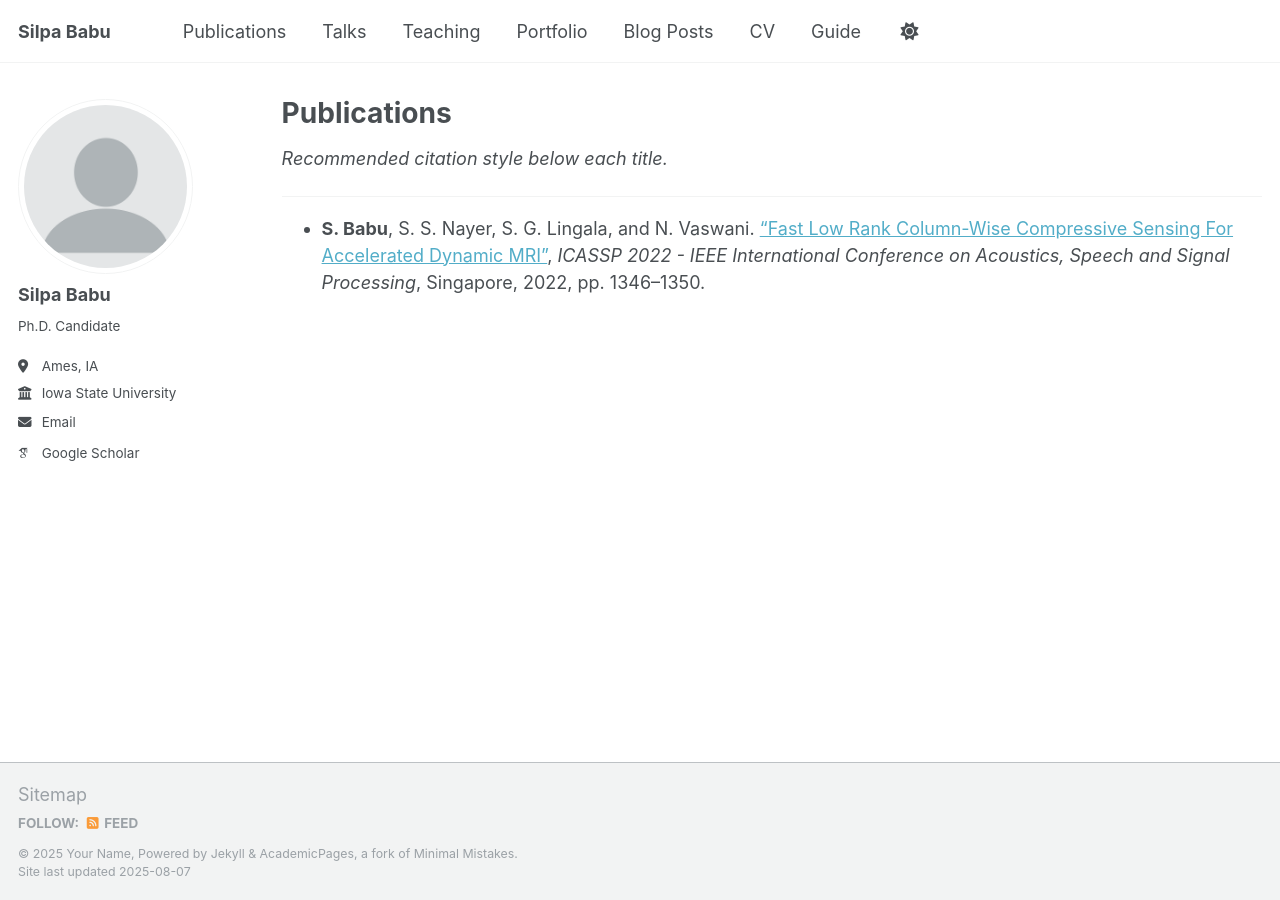
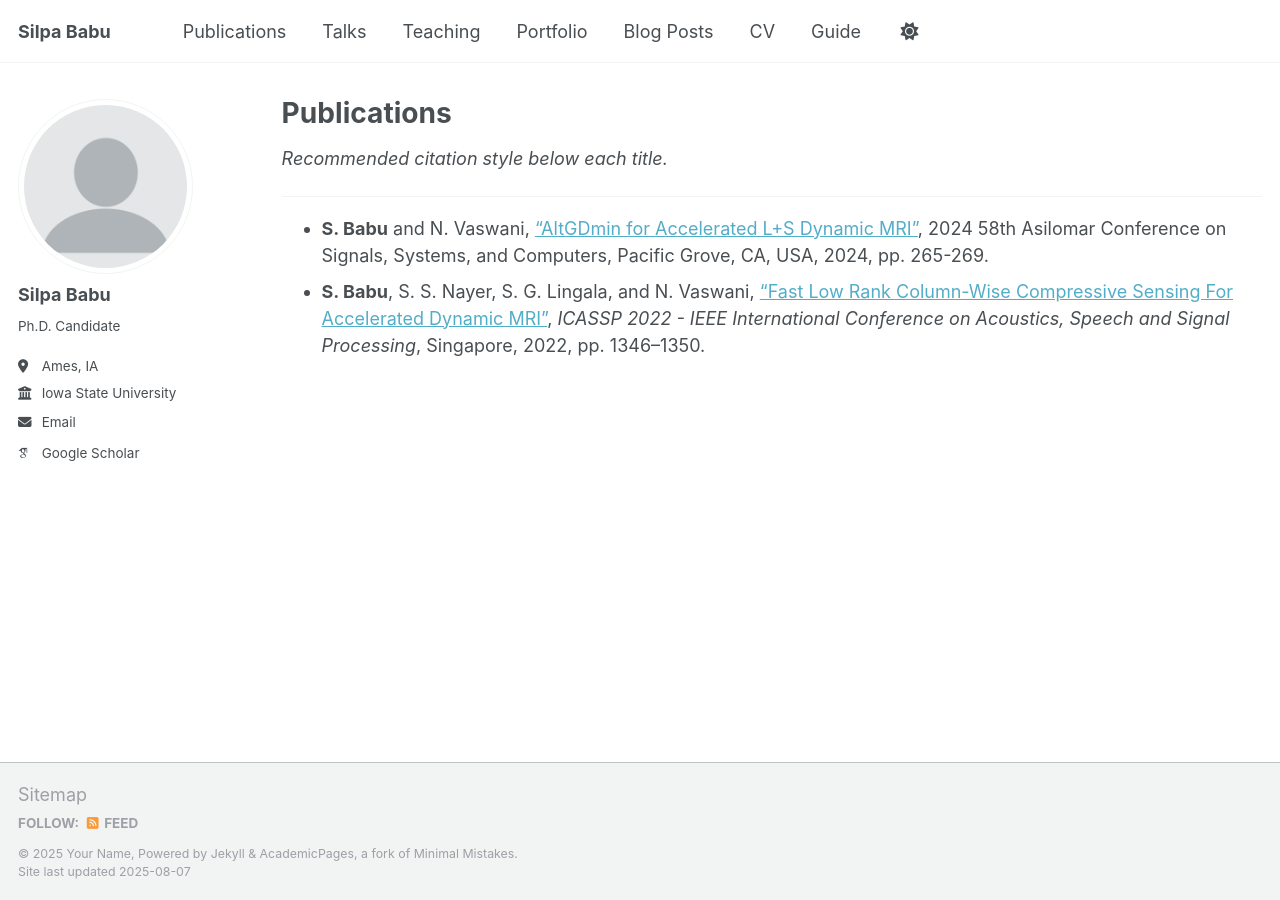
Before and after one commit to Silpa1/sbabu.github.io, a Jekyll site: the page built from _publications/2025-06-08-paper-title-number-5.md, in a window 1280 px wide. Built offline with Jekyll 4.4.1, drawn with Linux system fonts in a browser that asks for light colours; some web fonts are replaced; a script that is not in the unit is left out.

Commit message:
Update 2025-06-08-paper-title-number-5.md

```diff
--- a/_publications/2025-06-08-paper-title-number-5.md
+++ b/_publications/2025-06-08-paper-title-number-5.md
@@ -9,7 +9,6 @@ author_profile: true
 
 ---
 
-
-- **S. Babu**, S. S. Nayer, S. G. Lingala, and N. Vaswani.
-["Fast Low Rank Column-Wise Compressive Sensing For Accelerated Dynamic MRI"](https://ieeexplore.ieee.org/document/9747549),
+- **S. Babu** and N. Vaswani, ["AltGDmin for Accelerated L+S Dynamic MRI"](https://ieeexplore.ieee.org/abstract/document/10942852), 2024 58th Asilomar Conference on Signals, Systems, and Computers, Pacific Grove, CA, USA, 2024, pp. 265-269.
+- **S. Babu**, S. S. Nayer, S. G. Lingala, and N. Vaswani, ["Fast Low Rank Column-Wise Compressive Sensing For Accelerated Dynamic MRI"](https://ieeexplore.ieee.org/document/9747549),
 *ICASSP 2022 - IEEE International Conference on Acoustics, Speech and Signal Processing*, Singapore, 2022, pp. 1346–1350.
```
